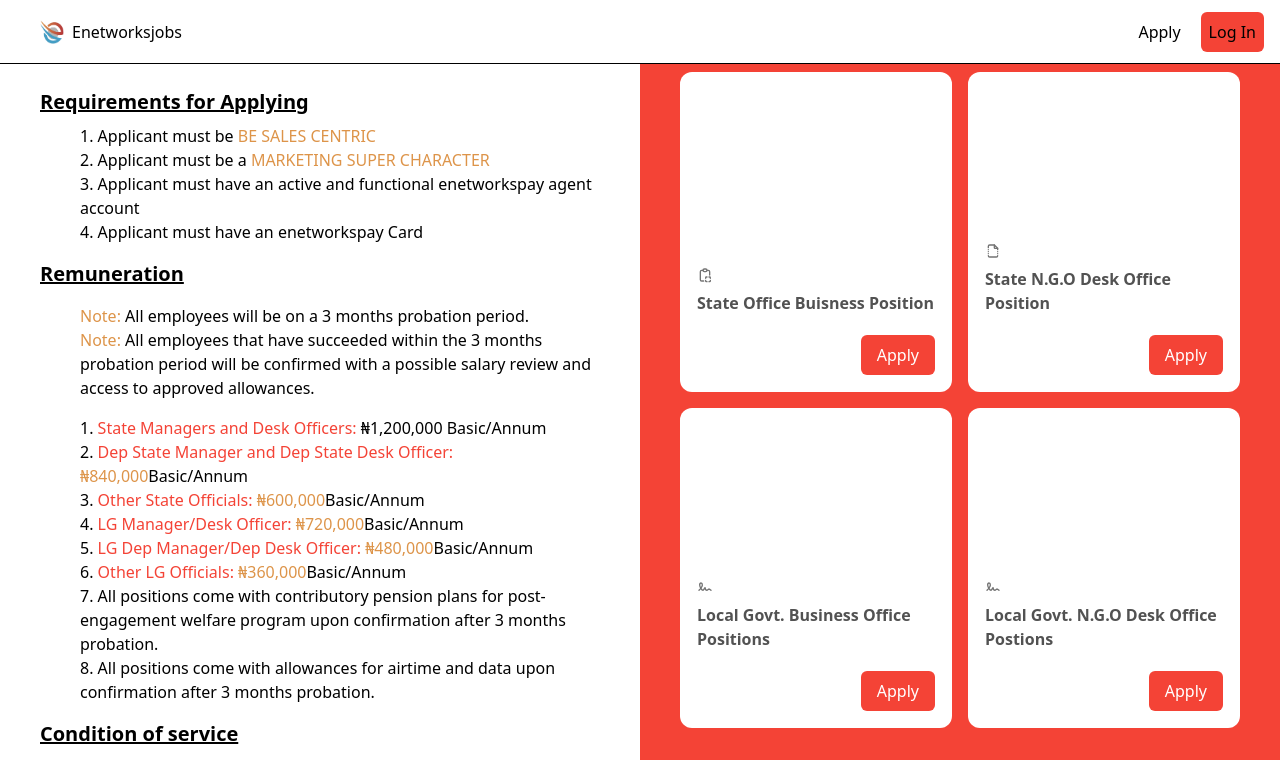
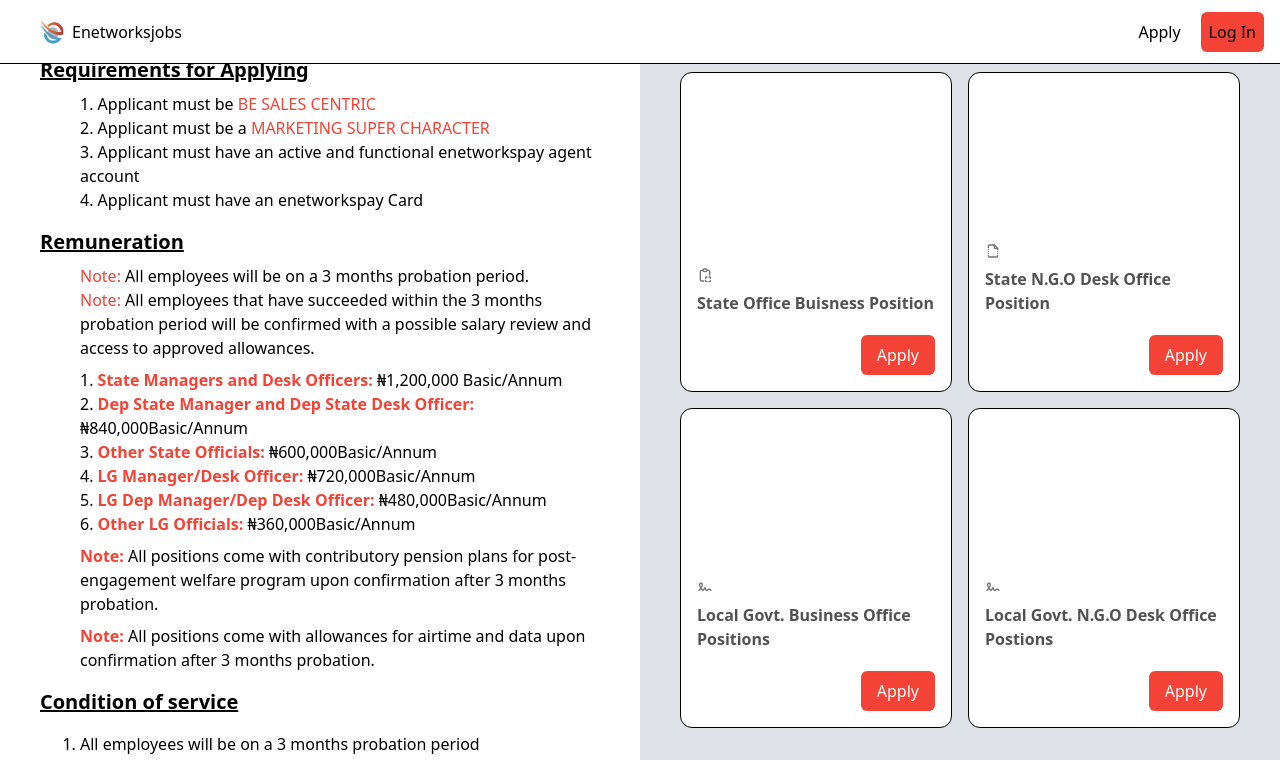
Before and after one commit to Aldorax/enetworksjobs, a Next.js app: page /apply/openings/staff/categories in a window 1280 px wide. Shown: the top 760 px of the page. Built offline with nearby package versions, Linux system fonts and the light colour scheme.

Commit message:
TEMP: Ignore all types issues && Fixed pages sizes

```diff
--- a/src/app/(applications)/apply/openings/(field officers)/field-officer/application/page.tsx
+++ b/src/app/(applications)/apply/openings/(field officers)/field-officer/application/page.tsx
@@ -17,7 +17,7 @@
           height={100}
           className="mb-5 h-10 w-10"
         />
-        <div className="mx-auto grid w-[450px] gap-6">
+        <div className="mx-auto grid w-full gap-6 md:w-[450px]">
           <div className="grid gap-2 text-center">
             <h1 className="text-3xl font-bold">
               Nominated Field Officer Login
@@ -26,7 +26,7 @@
               Enter your email below to login to your account
             </p>
           </div>
-          <div className="grid gap-4">
+          <div className="grid gap-4 p-5">
             <div className="grid gap-2">
               <Label htmlFor="email">Full Name</Label>
               <Input
--- a/src/app/(applications)/apply/openings/(field officers)/field-officer/login/page.tsx
+++ b/src/app/(applications)/apply/openings/(field officers)/field-officer/login/page.tsx
@@ -17,7 +17,7 @@
           height={100}
           className="mb-5 h-10 w-10"
         />
-        <div className="mx-auto grid w-[450px] gap-6">
+        <div className="mx-auto grid w-full gap-6 p-5 md:w-[450px]">
           <div className="grid gap-2 text-center">
             <h1 className="text-3xl font-bold">
               Nominated Field Officer Signup
--- a/src/app/(applications)/apply/openings/(staff)/staff/categories/page.tsx
+++ b/src/app/(applications)/apply/openings/(staff)/staff/categories/page.tsx
@@ -5,20 +5,22 @@
   return (
     <div className="max-w-screen grid h-screen max-h-full w-screen grid-cols-1 justify-evenly lg:grid-cols-2">
       {/* Requirments */}
-      <div className="flex max-h-full min-h-screen max-w-full flex-col bg-white p-10 py-18 text-black">
+      <div className="flex h-full max-w-full flex-col bg-white p-3 py-18 text-black md:p-10 lg:min-h-screen">
         <div className="flex flex-col">
           <div className="mt-4">
             <div className="text-xl font-bold underline">
               Requirements for Applying
             </div>
-            <div className="text-medium mt-2 pl-10 font-medium">
+            <div className="text-medium mt-2 pl-4 font-medium lg:pl-10">
               <li>
                 Applicant must be{" "}
-                <span className="text-primary-orange">BE SALES CENTRIC</span>
+                <span className="text-primary-orange-light">
+                  BE SALES CENTRIC
+                </span>
               </li>
               <li>
                 Applicant must be a{" "}
-                <span className="text-primary-orange">
+                <span className="text-primary-orange-light">
                   MARKETING SUPER CHARACTER
                 </span>
               </li>
@@ -35,65 +37,76 @@
               <h1 className="text-xl font-bold underline">Remuneration</h1>
             </div>
             <div>
-              <ul className="text-medium my-4 list-none pl-10 font-medium">
+              <ul className="text-medium mt-2 pl-4 font-medium lg:pl-10">
                 <p>
-                  <span className="text-primary-orange">Note:</span> All
+                  <span className="text-primary-orange-light">Note:</span> All
                   employees will be on a 3 months probation period.
                 </p>
                 <p>
-                  <span className="text-primary-orange">Note:</span> All
+                  <span className="text-primary-orange-light">Note:</span> All
                   employees that have succeeded within the 3 months probation
                   period will be confirmed with a possible salary review and
                   access to approved allowances.
                 </p>
               </ul>
             </div>
-            <div className="text-medium mt-2 pl-10">
+            <div className="text-medium mt-2 pl-4 lg:pl-10">
               <li>
-                <span className="text-primary-orange-light">
+                <span className="font-semibold text-primary-orange-light">
                   State Managers and Desk Officers:
                 </span>{" "}
                 ₦1,200,000 Basic/Annum
               </li>
               <li>
-                <span className="text-primary-orange-light">
+                <span className="font-semibold text-primary-orange-light">
                   Dep State Manager and Dep State Desk Officer:
                 </span>{" "}
-                <span className="text-primary-orange">₦840,000</span>Basic/Annum
+                <span className="space-x-5">₦840,000</span>
+                Basic/Annum
               </li>
               <li>
-                <span className="text-primary-orange-light">
+                <span className="font-semibold text-primary-orange-light">
                   Other State Officials:
                 </span>{" "}
-                <span className="text-primary-orange">₦600,000</span>Basic/Annum
+                <span className="space-x-5">₦600,000</span>
+                Basic/Annum
               </li>
               <li>
-                <span className="text-primary-orange-light">
+                <span className="font-semibold text-primary-orange-light">
                   LG Manager/Desk Officer:
                 </span>{" "}
-                <span className="text-primary-orange">₦720,000</span>Basic/Annum
+                <span className="space-x-5">₦720,000</span>
+                Basic/Annum
               </li>
               <li>
-                <span className="text-primary-orange-light">
+                <span className="font-semibold text-primary-orange-light">
                   LG Dep Manager/Dep Desk Officer:
                 </span>{" "}
-                <span className="text-primary-orange">₦480,000</span>Basic/Annum
+                <span className="space-x-5">₦480,000</span>
+                Basic/Annum
               </li>
               <li>
-                <span className="text-primary-orange-light">
+                <span className="font-semibold text-primary-orange-light">
                   Other LG Officials:
                 </span>{" "}
-                <span className="text-primary-orange">₦360,000</span>Basic/Annum
+                <span className="space-x-5">₦360,000</span>
+                Basic/Annum
               </li>
-              <li>
+              <p className="my-2">
+                <span className="font-semibold text-primary-orange-light">
+                  Note:
+                </span>{" "}
                 All positions come with contributory pension plans for
                 post-engagement welfare program upon confirmation after 3 months
                 probation.
-              </li>
-              <li>
+              </p>
+              <p>
+                <span className="font-semibold text-primary-orange-light">
+                  Note:
+                </span>{" "}
                 All positions come with allowances for airtime and data upon
                 confirmation after 3 months probation.
-              </li>
+              </p>
             </div>
           </div>
           <div className="mt-4">
@@ -135,14 +148,14 @@
         </div>
       </div>
       {/* Categories */}
-      <div className="flex h-screen max-w-full flex-col bg-primary-orange-light p-10 py-18 text-black">
+      <div className="flex h-full max-w-full flex-col bg-gray-200 p-10 py-18 text-black md:h-screen">
         <StaffCategories />
-        <div className="mt-4 w-full p-4 text-white">
+        <div className="mt-4 w-full p-4 text-black">
           <h1>
             Do you want to re-apply instead? If so,{" "}
             <Link
               href="/apply/openings/staff/re-apply/categories"
-              className="cursor-pointer font-semibold underline"
+              className="cursor-pointer font-semibold text-primary-orange-light underline"
             >
               Click Here
             </Link>
--- a/src/components/aceternity/staffCategories.tsx
+++ b/src/components/aceternity/staffCategories.tsx
@@ -8,7 +8,7 @@
 
 export function StaffCategories() {
   return (
-    <BentoGrid className="mx-auto max-w-4xl md:auto-rows-[20rem]">
+    <BentoGrid className="mx-auto w-full md:max-w-4xl md:auto-rows-[20rem]">
       {items.map((item, i) => (
         <BentoGridItem
           key={i}
@@ -31,16 +31,16 @@
     title: "State Office Buisness Position",
     description: "Apply to be an official Enetworks staff",
     header: <Skeleton />,
-    className: "md:col-span-1",
+    className: "md:col-span-1 border border-black",
     icon: <IconClipboardCopy className="h-4 w-4 text-neutral-500" />,
-    href: "/apply/openings/staff/categories/staff"
+    href: "/apply/openings/staff/categories/test"
   },
   {
     title: "State N.G.O Desk Office Position",
     description:
       "Where you nominated as a field officer for Enetworks? Apply here?",
     header: <Skeleton />,
-    className: "md:col-span-1",
+    className: "md:col-span-1 border border-black",
     icon: <IconFileBroken className="h-4 w-4 text-neutral-500" />,
     href: "/apply/openings/field-officer/application"
   },
@@ -48,7 +48,7 @@
     title: "Local Govt. Business Office Positions",
     description: "Apply to be a field officer for Enetworks",
     header: <Skeleton />,
-    className: "md:col-span-1",
+    className: "md:col-span-1 border border-black",
     icon: <IconSignature className="h-4 w-4 text-neutral-500" />,
     href: "/apply/openings/staff/categories"
   },
@@ -56,7 +56,7 @@
     title: "Local Govt. N.G.O Desk Office Postions",
     description: "Apply to be a field officer for Enetworks",
     header: <Skeleton />,
-    className: "md:col-span-1",
+    className: "md:col-span-1 border border-black",
     icon: <IconSignature className="h-4 w-4 text-neutral-500" />,
     href: "/apply/openings/staff/categories"
   }
```
Also changed, not shown: src/components/aceternity/applicationVariations.tsx (+5 -5 lines), src/components/forms/stepOne.tsx (+11 -11 lines), 1 other file (tests, documents, lock files or other folders).
